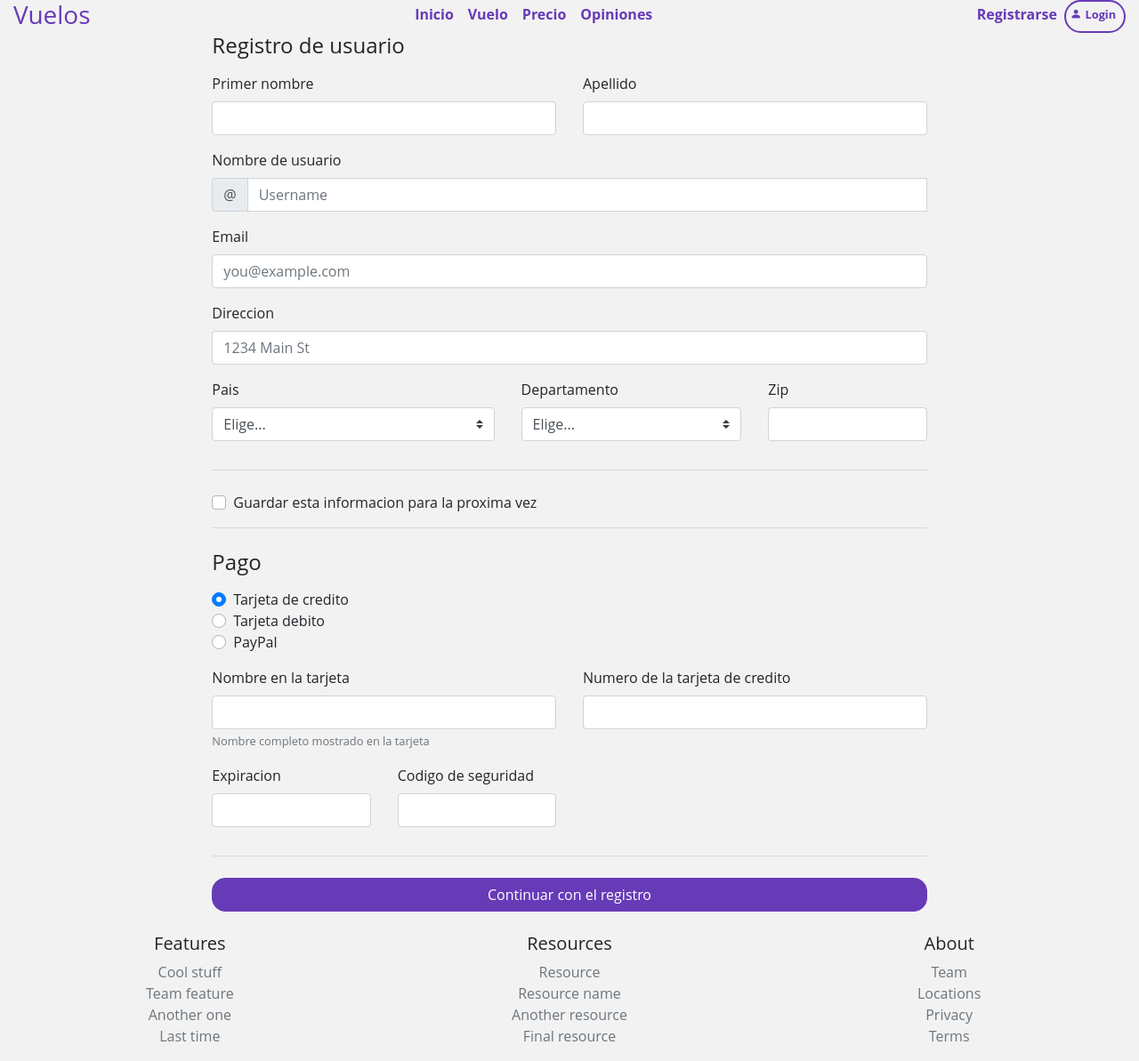
After one commit to jeffos1/proyecto_vuelo, a Flask app: page /registrarse in a window 1280 px wide. The commit adds this page. Shown: the whole page at 89% size. Run offline with Flask 2, Linux system fonts and the light colour scheme; some libraries are stand-ins or nearby versions.

Commit message:
vista de registro

```diff
--- a/Frontend/app.py
+++ b/Frontend/app.py
@@ -86,5 +86,10 @@ def login_admin():
     return render_template('login_admin.html')
 
 
+@app.route('/registrarse', methods=['POST', 'GET'])
+def registrarse():
+    return render_template('registrarse.html')
+
+
 if __name__ == '__main__':
     app.run(debug=True)
--- a/Frontend/templates/navbar_sin_login.html
+++ b/Frontend/templates/navbar_sin_login.html
@@ -11,7 +11,7 @@
                 <a class="nav-link" href="../opiniones">Opiniones</a>
 
             </nav>
-            <a class=" nav-link mr-2 re1" href="#" id="registrarse">Registrarse</a>
+            <a class=" nav-link mr-2 re1" href="../registrarse" id="registrarse">Registrarse</a>
             <div class=" box_border radius_20 input_text d-flex flex-row" id="login_container">
                 <i class="bi bi-person-fill text_purple mr-1"></i>
                 <a class=" nav-link px-0 py-0 font-weight-bold text_purple pr-1 lo1" href="../login"
--- /dev/null
+++ b/Frontend/templates/registrarse.html
@@ -0,0 +1,159 @@
+{% extends 'index.html'%}
+
+{% block body%}
+<div class="container d-flex flex-column justify-content-center">
+    {% include 'navbar_sin_login.html' %}
+    <row class="d-flex">
+        <!--  -->
+        <div class="col-md-8 mx-auto">
+            <h4 class="mb-3">Registro de usuario</h4>
+            <form class="needs-validation" novalidate action="../mis_reservas" method="get">
+                <div class="row">
+                    <div class="col-md-6 mb-3">
+                        <label for="firstName">Primer nombre</label>
+                        <input type="text" class="form-control" id="firstName" placeholder="" value="" required>
+                        <div class="invalid-feedback">
+                            El primer nombre es requerido
+                        </div>
+                    </div>
+                    <div class="col-md-6 mb-3">
+                        <label for="lastName">Apellido</label>
+                        <input type="text" class="form-control" id="lastName" placeholder="" value="" required>
+                        <div class="invalid-feedback">
+                            El apellido es requerido
+                        </div>
+                    </div>
+                </div>
+
+                <div class="mb-3">
+                    <label for="username">Nombre de usuario</label>
+                    <div class="input-group">
+                        <div class="input-group-prepend">
+                            <span class="input-group-text">@</span>
+                        </div>
+                        <input type="text" class="form-control" id="username" placeholder="Username" required>
+                        <div class="invalid-feedback" style="width: 100%;">
+                            El nombre de usuario es requerido.
+                        </div>
+                    </div>
+                </div>
+
+                <div class="mb-3">
+                    <label for="email">Email</label>
+                    <input type="email" class="form-control" id="email" placeholder="you@example.com">
+                    <div class="invalid-feedback">
+                        Ingresa un nombre de usuario valido
+                    </div>
+                </div>
+
+                <div class="mb-3">
+                    <label for="address">Direccion</label>
+                    <input type="text" class="form-control" id="address" placeholder="1234 Main St" required>
+                    <div class="invalid-feedback">
+                        Por favor ingresa tu direccion
+                    </div>
+                </div>
+
+
+                <div class="row">
+                    <div class="col-md-5 mb-3">
+                        <label for="country">Pais</label>
+                        <select class="custom-select d-block w-100" id="country" required>
+                            <option value="">Elige...</option>
+                            <option>Colombia</option>
+                        </select>
+                        <div class="invalid-feedback">
+                            Selecciona un pais valido
+                        </div>
+                    </div>
+                    <div class="col-md-4 mb-3">
+                        <label for="state">Departamento</label>
+                        <select class="custom-select d-block w-100" id="state" required>
+                            <option value="">Elige...</option>
+                            <option>Bogota</option>
+                            <option>Medellin</option>
+                            <option>Santa Marta</option>
+                        </select>
+                        <div class="invalid-feedback">
+                            Selecciona un departamento valido
+                        </div>
+                    </div>
+                    <div class="col-md-3 mb-3">
+                        <label for="zip">Zip</label>
+                        <input type="text" class="form-control" id="zip" placeholder="" required>
+                        <div class="invalid-feedback">
+                            Codigo ZIP
+                        </div>
+                    </div>
+                </div>
+                <hr class="mb-4">
+
+                <div class="custom-control custom-checkbox">
+                    <input type="checkbox" class="custom-control-input" id="save-info">
+                    <label class="custom-control-label" for="save-info">Guardar esta informacion para la proxima
+                        vez</label>
+                </div>
+                <hr class="mb-4">
+
+                <h4 class="mb-3">Pago</h4>
+
+                <div class="d-block my-3">
+                    <div class="custom-control custom-radio">
+                        <input id="credit" name="paymentMethod" type="radio" class="custom-control-input" checked
+                            required>
+                        <label class="custom-control-label" for="credit">Tarjeta de credito</label>
+                    </div>
+                    <div class="custom-control custom-radio">
+                        <input id="debit" name="paymentMethod" type="radio" class="custom-control-input" required>
+                        <label class="custom-control-label" for="debit">Tarjeta debito</label>
+                    </div>
+                    <div class="custom-control custom-radio">
+                        <input id="paypal" name="paymentMethod" type="radio" class="custom-control-input" required>
+                        <label class="custom-control-label" for="paypal">PayPal</label>
+                    </div>
+                </div>
+                <div class="row">
+                    <div class="col-md-6 mb-3">
+                        <label for="cc-name">Nombre en la tarjeta</label>
+                        <input type="text" class="form-control" id="cc-name" placeholder="" required>
+                        <small class="text-muted">Nombre completo mostrado en la tarjeta</small>
+                        <div class="invalid-feedback">
+                            El nombre de la tarjeta es requerido
+                        </div>
+                    </div>
+                    <div class="col-md-6 mb-3">
+                        <label for="cc-number">Numero de la tarjeta de credito</label>
+                        <input type="text" class="form-control" id="cc-number" placeholder="" required>
+                        <div class="invalid-feedback">
+                            El numero de la tarjeta de credito es requerido
+                        </div>
+                    </div>
+                </div>
+                <div class="row">
+                    <div class="col-md-3 mb-3">
+                        <label for="cc-expiration">Expiracion</label>
+                        <input type="text" class="form-control" id="cc-expiration" placeholder="" required>
+                        <div class="invalid-feedback">
+                            Fecha de expiracion requerida
+                        </div>
+                    </div>
+                    <div class="col-md-3 mb-3">
+                        <label for="cc-cvv">Codigo de seguridad</label>
+                        <input type="text" class="form-control" id="cc-cvv" placeholder="" required>
+                        <div class="invalid-feedback">
+                            Codigo de seguridad requerido
+                        </div>
+                    </div>
+                </div>
+                <hr class="mb-4">
+                <button class="btn btn-primary btn-md btn-block" type="submit">Continuar con el registro</button>
+            </form>
+        </div>
+        <!--  -->
+    </row>
+
+
+    {% include 'footer.html' %}
+</div>
+
+{% endblock %}
```
